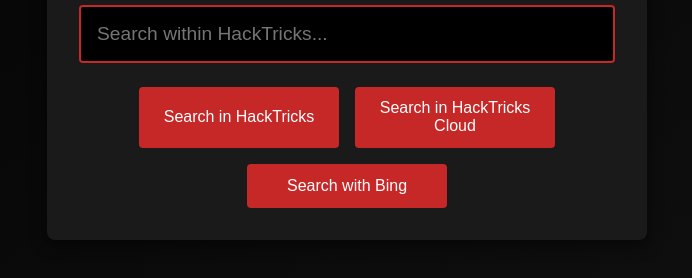
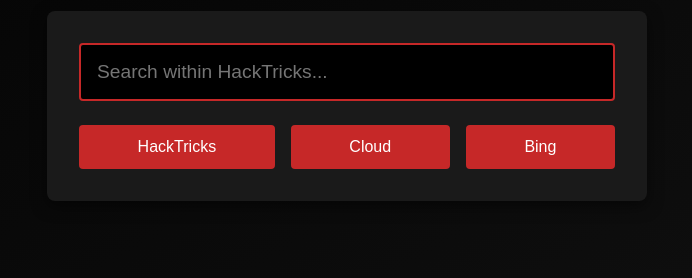
Before and after one commit to HackTricks-wiki/hacktricks-wiki, a plain HTML site: page index.html in a window 1280 px wide. Shown: the part 422-700 px from the top of the page, without its empty margins (293-985 px from the left). Drawn offline with Linux system fonts and the light colour scheme.

Commit message:
Update index.html

```diff
--- a/index.html
+++ b/index.html
@@ -142,9 +142,9 @@
 <form id="searchForm">
     <input type="text" id="searchInput" placeholder="Search within HackTricks..." />
     <div class="buttons">
-        <button type="submit" name="engine" value="hacktricks">Search in HackTricks</button>
-        <button type="submit" name="engine" value="hacktricks-cloud">Search in HackTricks Cloud</button>
-        <button type="submit" name="engine" value="bing">Search with Bing</button>
+        <button type="submit" name="engine" value="hacktricks">HackTricks</button>
+        <button type="submit" name="engine" value="hacktricks-cloud">Cloud</button>
+        <button type="submit" name="engine" value="bing">Bing</button>
     </div>
 </form>
 
@@ -153,7 +153,7 @@
         e.preventDefault();
         const userQuery = document.getElementById('searchInput').value.trim();
         const engine = e.submitter.value; // 'google' or 'bing'
-        const filter = 'site:hacktricks.xyz';
+        const filter = 'site:hacktricks.wiki';
 
         let actionUrl;
         if (engine === 'hacktricks') {
```
